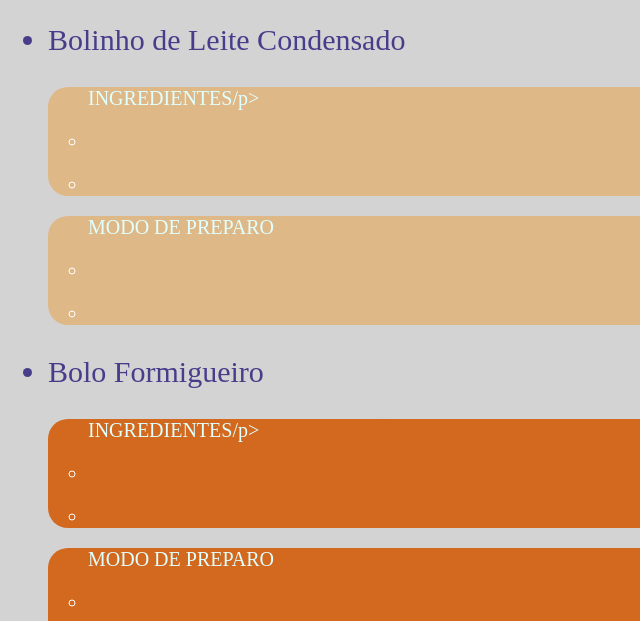
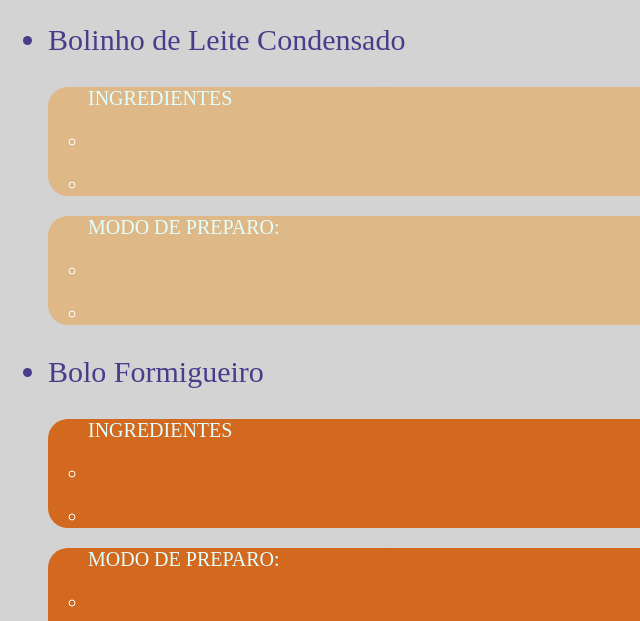
Before and after one commit to gamerblack/HTML, a plain HTML site: page index.html in a window 1280 px wide. Shown: the part 1753-2374 px from the top of the page, 0-640 px from the left. Drawn offline with Linux system fonts and the light colour scheme.

Commit message:
Add files via upload

```diff
--- a/index.html
+++ b/index.html
@@ -140,7 +140,7 @@
             <li class="receita">Bolinho de Leite Condensado</li>
             <p>
                 <ul class="bolinho">
-                    <p class="bolinho">INGREDIENTES/p>
+                    <p class="bolinho">INGREDIENTES</p>
                     <p></p>
                     <li></li>
                     <p></p>
@@ -148,7 +148,7 @@
                 </ul>
 
                 <ul class="bolinho">
-                    <p class="bolinho">MODO DE PREPARO</p>
+                    <p class="bolinho">MODO DE PREPARO:</p>
                     <p></p>
                     <li></li>
                     <p></p>
@@ -160,7 +160,7 @@
             <li class="receita"> Bolo Formigueiro</li>
             <p>
                 <ul class="bolo">
-                    <p class="bolo">INGREDIENTES/p>
+                    <p class="bolo">INGREDIENTES</p>
                     <p></p>
                     <li></li>
                     <p></p>
@@ -168,7 +168,7 @@
                 </ul>
 
                 <ul class="bolo">
-                    <p class="bolo">MODO DE PREPARO</p>
+                    <p class="bolo">MODO DE PREPARO:</p>
                     <p></p>
                     <li></li>
                     <p></p>
```
